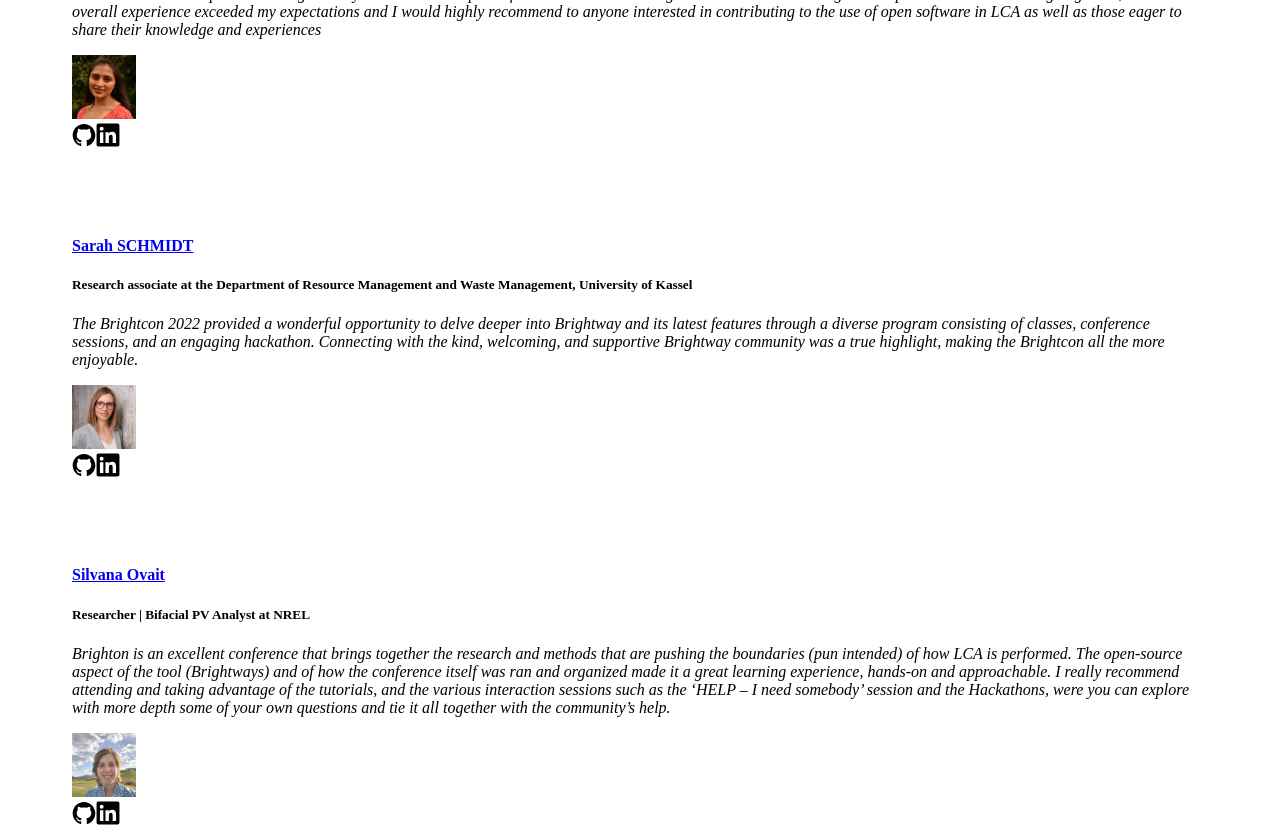
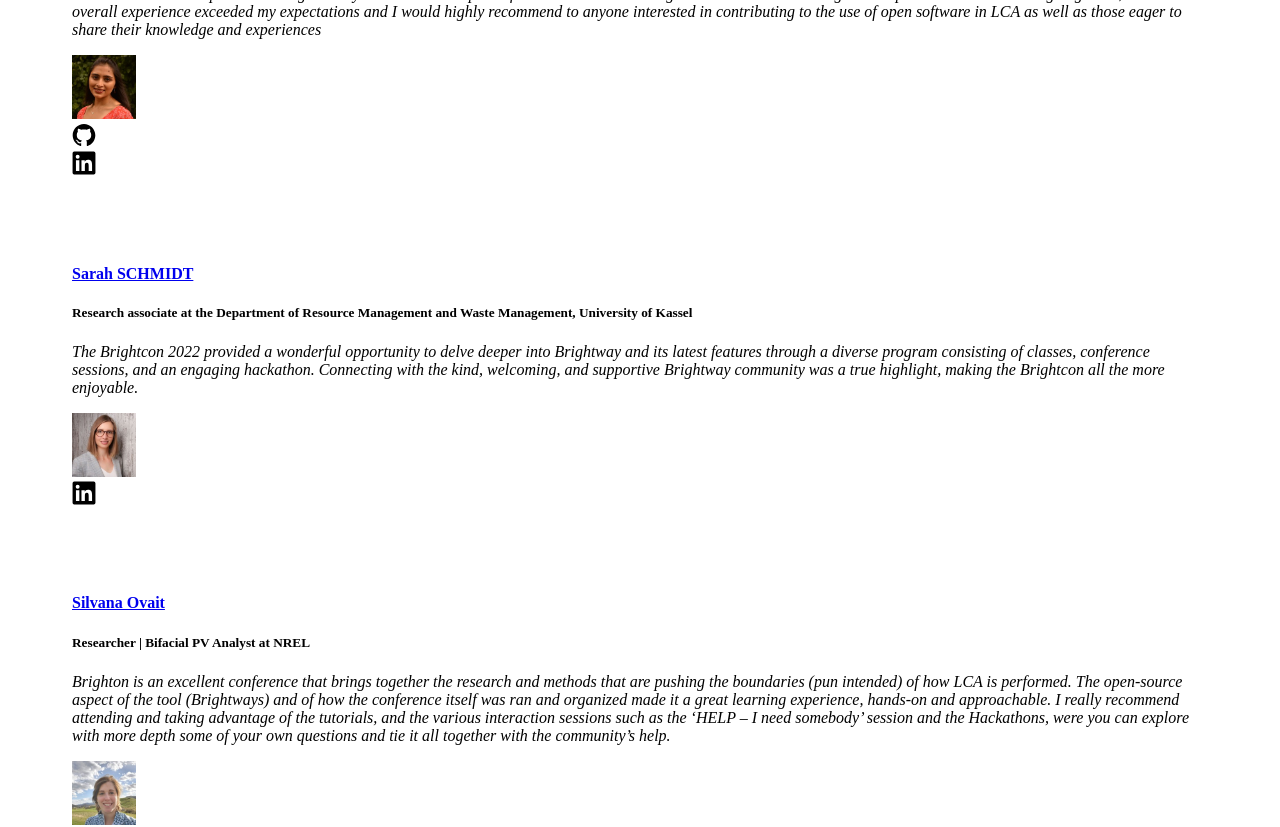
Before and after one commit to Depart-de-Sentier/brightcon-2023-website, a Nuxt app: page / in a window 1280 px wide. Shown: the part 2960-3787 px from the top of the page. Built offline with nearby package versions, Linux system fonts and the light colour scheme.

Commit message:
Add linkedIn+github badges for testimonials

```diff
--- a/components/Testimonials.vue
+++ b/components/Testimonials.vue
@@ -26,6 +26,7 @@
             </div>
             <div>
               <footer class="is-left">
+                <div v-if="q.github">
                   <a
                     class="button clear outline is-paddingless icon-only"
                     :href="q.github"
@@ -34,6 +35,7 @@
                   >
                     <github-icon />
                   </a>
+                </div>
                 <a
                   class="button clear outline is-paddingless icon-only"
                   :href="q.linkedIn"
@@ -81,7 +83,7 @@
     reviewMore:
       "Brighton is an excellent conference that brings together the research and methods that are pushing the boundaries (pun intended) of how LCA is performed. The open-source aspect of the tool (Brightways) and of how the conference itself was ran and organized made it a great learning experience, hands-on and approachable. I really recommend attending and taking advantage of the tutorials, and the various interaction sessions such as the ‘HELP – I need somebody’ session and the Hackathons, were you can explore with more depth some of your own questions and tie it all together with the community’s help.",
     linkedIn: "https://www.linkedin.com/in/silvana-ovaitt/",
-    github: "",
+    github: "https://github.com/shirubana",
   },
   {
     name: "Miguel Fernandez Astudillo",
```
Lines whose indentation alone changed are shown as unchanged.
